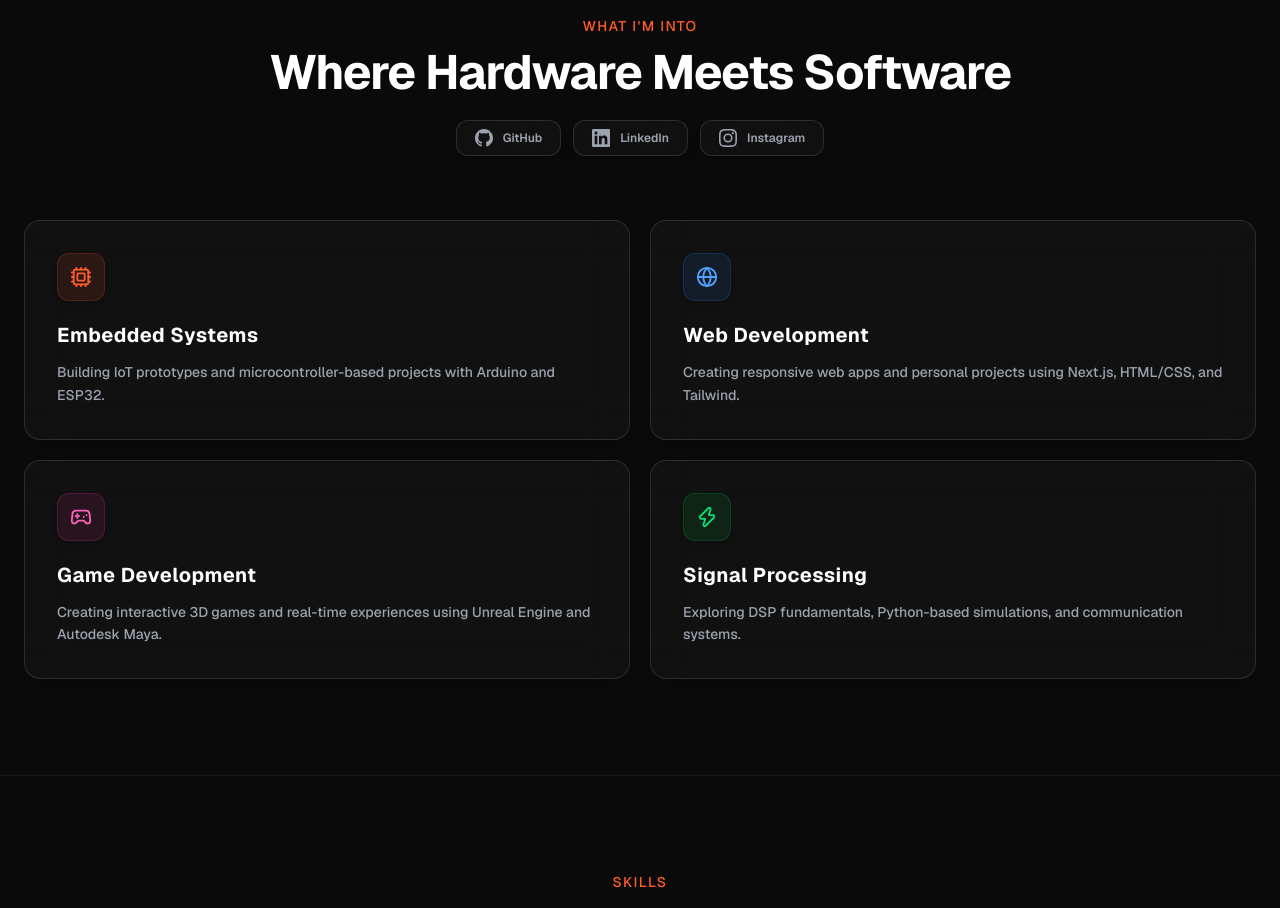
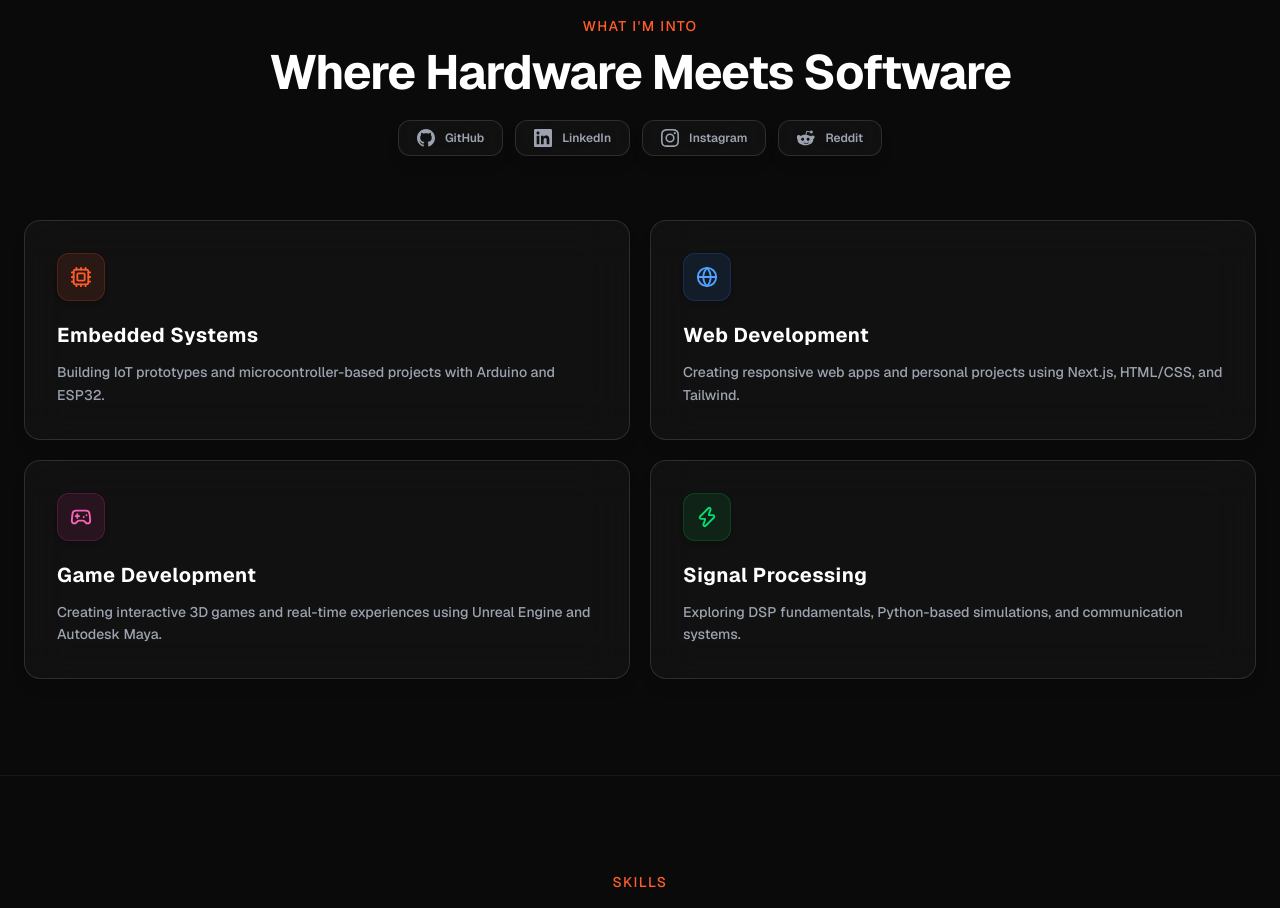
Before and after one commit to stevebenoh-11/Portfolio, a Next.js app: page / in a window 1280 px wide. Shown: the part 1140-2048 px from the top of the page. Built offline with nearby package versions, Linux system fonts and the light colour scheme.

Commit message:
feat: add Reddit button to What Im Into section

```diff
--- a/src/components/WhatIDo.tsx
+++ b/src/components/WhatIDo.tsx
@@ -2,7 +2,7 @@
 
 import { Cpu, Globe, Gamepad2, Zap } from "lucide-react";
 import AnimatedSection from "./AnimatedSection";
-import { GitHubIcon, LinkedInIcon, InstagramIcon } from "./Footer";
+import { GitHubIcon, LinkedInIcon, InstagramIcon, RedditIcon } from "./Footer";
 
 const interests = [
   {
@@ -88,6 +88,16 @@ export default function WhatIDo() {
                 <InstagramIcon size={18} />
                 <span className="text-xs font-semibold group-hover:text-white transition-colors">Instagram</span>
               </a>
+              <a
+                href="https://www.reddit.com/user/stevebenoh"
+                target="_blank"
+                rel="noopener noreferrer"
+                aria-label="Reddit"
+                className="group flex items-center gap-2.5 px-4.5 py-2 rounded-xl bg-white/3 border border-white/12 backdrop-blur-xl text-muted hover:text-white hover:border-primary/40 hover:bg-white/5 transition-all duration-300 shadow-lg shadow-black/10 hover:shadow-primary/5 cursor-pointer"
+              >
+                <RedditIcon size={18} />
+                <span className="text-xs font-semibold group-hover:text-white transition-colors">Reddit</span>
+              </a>
             </div>
           </div>
         </AnimatedSection>
```
